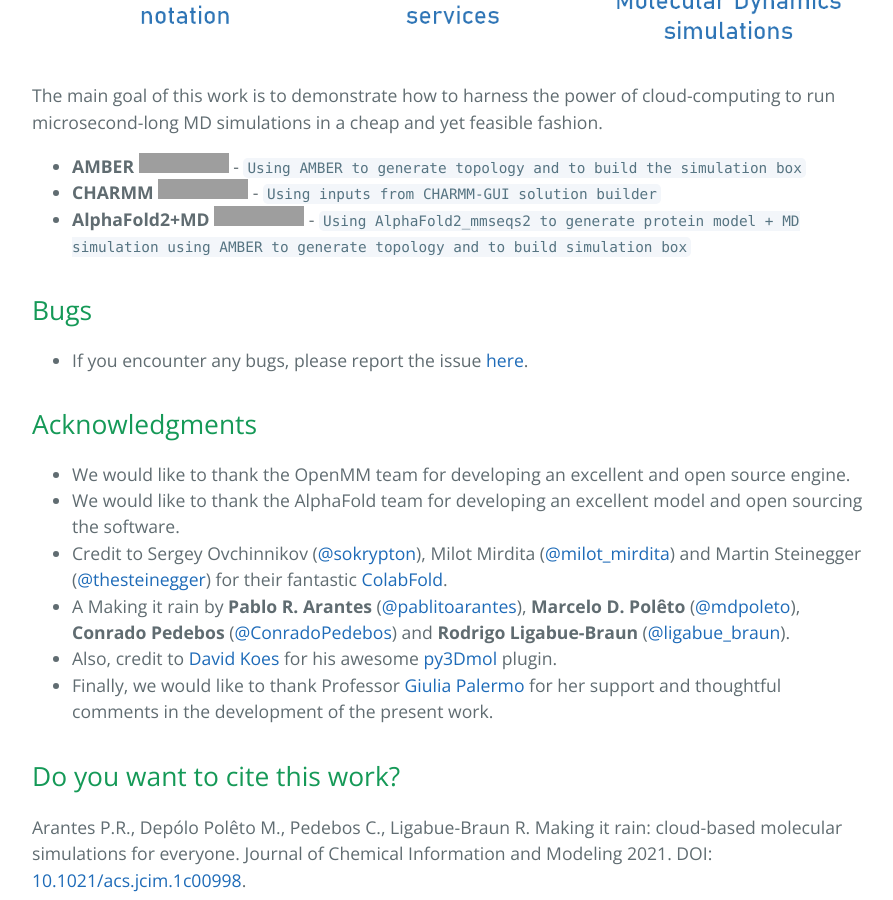
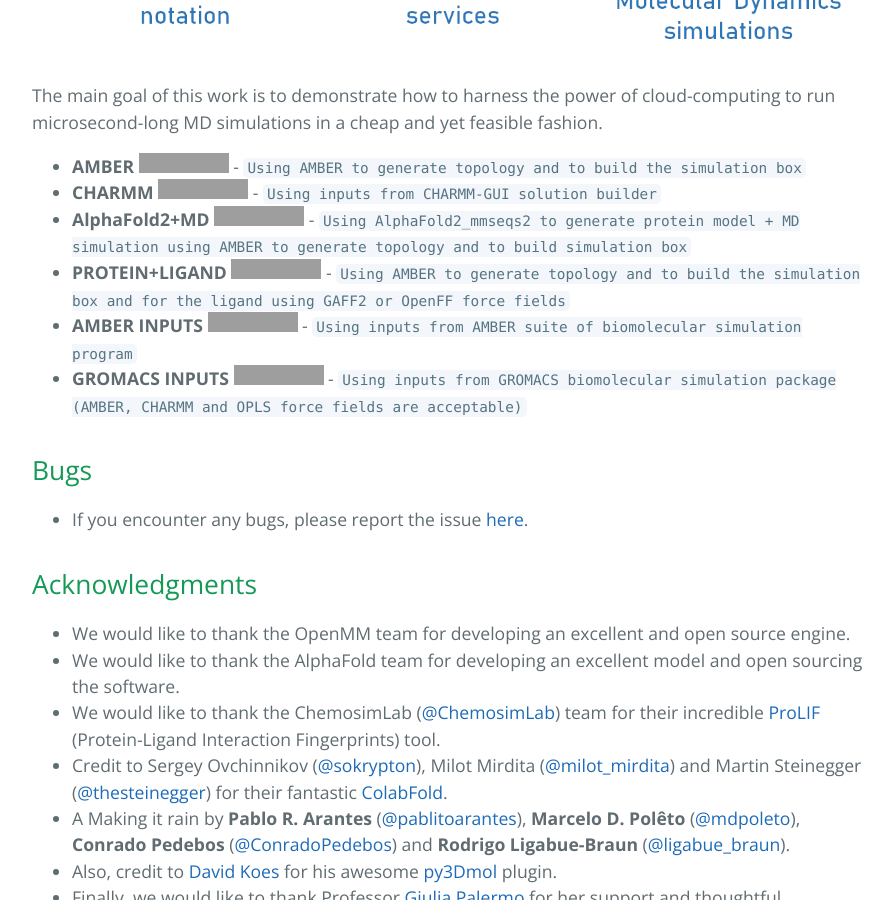
Before and after one commit to pablo-arantes/making-it-rain, a Jekyll site: the page built from index.md, in a window 1280 px wide and 900 px high, scrolled down 1050 px. Shown: the whole window, without its empty margins (192-1085 px from the left). Built offline with Jekyll 4.4.1, drawn with Linux system fonts in a browser that asks for light colours; our own code applies the rules of GitHub Pages for plain Markdown files; the repository's description, which GitHub fills in, is left out; grey boxes are pictures that could not be loaded.

Commit message:
Update index.md

```diff
--- a/index.md
+++ b/index.md
@@ -11,6 +11,9 @@
 - **AMBER** [![Open In Colab](https://colab.research.google.com/assets/colab-badge.svg)](https://colab.research.google.com/github/pablo-arantes/Making-it-rain/blob/main/Amber.ipynb)  - `Using AMBER to generate topology and to build the simulation box`
 - **CHARMM** [![Open In Colab](https://colab.research.google.com/assets/colab-badge.svg)](https://colab.research.google.com/github/pablo-arantes/Making-it-rain/blob/main/CHARMM_GUI.ipynb) - `Using inputs from CHARMM-GUI solution builder`
 - **AlphaFold2+MD** [![Open In Colab](https://colab.research.google.com/assets/colab-badge.svg)](https://colab.research.google.com/github/pablo-arantes/Making-it-rain/blob/main/AlphaFold2%2BMD.ipynb) - `Using AlphaFold2_mmseqs2 to generate protein model + MD simulation using AMBER to generate topology and to build simulation box`
+- **PROTEIN+LIGAND** [![Open In Colab](https://colab.research.google.com/assets/colab-badge.svg)](https://colab.research.google.com/github/pablo-arantes/making-it-rain/blob/main/Protein_ligand.ipynb)  - `Using AMBER to generate topology and to build the simulation box and for the ligand using GAFF2 or OpenFF force fields`
+- **AMBER INPUTS** [![Open In Colab](https://colab.research.google.com/assets/colab-badge.svg)](https://colab.research.google.com/github/pablo-arantes/making-it-rain/blob/main/Amber_inputs.ipynb)  - `Using inputs from AMBER suite of biomolecular simulation program`
+- **GROMACS INPUTS** [![Open In Colab](https://colab.research.google.com/assets/colab-badge.svg)](https://colab.research.google.com/github/pablo-arantes/making-it-rain/blob/main/Gromacs_inputs.ipynb)  - `Using inputs from GROMACS biomolecular simulation package (AMBER, CHARMM and OPLS force fields are acceptable)`
 
 ## Bugs
 - If you encounter any bugs, please report the issue [here](https://github.com/pablo-arantes/Making-it-rain/issues).
@@ -19,6 +22,7 @@
 
 - We would like to thank the OpenMM team for developing an excellent and open source engine.
 - We would like to thank the AlphaFold team for developing an excellent model and open sourcing the software.
+- We would like to thank the ChemosimLab ([@ChemosimLab](https://twitter.com/ChemosimLab)) team for their incredible [ProLIF](https://prolif.readthedocs.io/en/latest/index.html#) (Protein-Ligand Interaction Fingerprints) tool.
 - Credit to Sergey Ovchinnikov ([@sokrypton](https://twitter.com/sokrypton)), Milot Mirdita ([@milot_mirdita](https://twitter.com/milot_mirdita)) and Martin Steinegger ([@thesteinegger](https://twitter.com/thesteinegger)) for their fantastic [ColabFold](https://github.com/sokrypton/ColabFold).
 - A Making it rain by **Pablo R. Arantes** ([@pablitoarantes](https://twitter.com/pablitoarantes)), **Marcelo D. Polêto** ([@mdpoleto](https://twitter.com/mdpoleto)), **Conrado Pedebos** ([@ConradoPedebos](https://twitter.com/ConradoPedebos)) and **Rodrigo Ligabue-Braun** ([@ligabue_braun](https://twitter.com/ligabue_braun)).
 - Also, credit to [David Koes](https://github.com/dkoes) for his awesome [py3Dmol](https://3dmol.csb.pitt.edu/) plugin.
```
